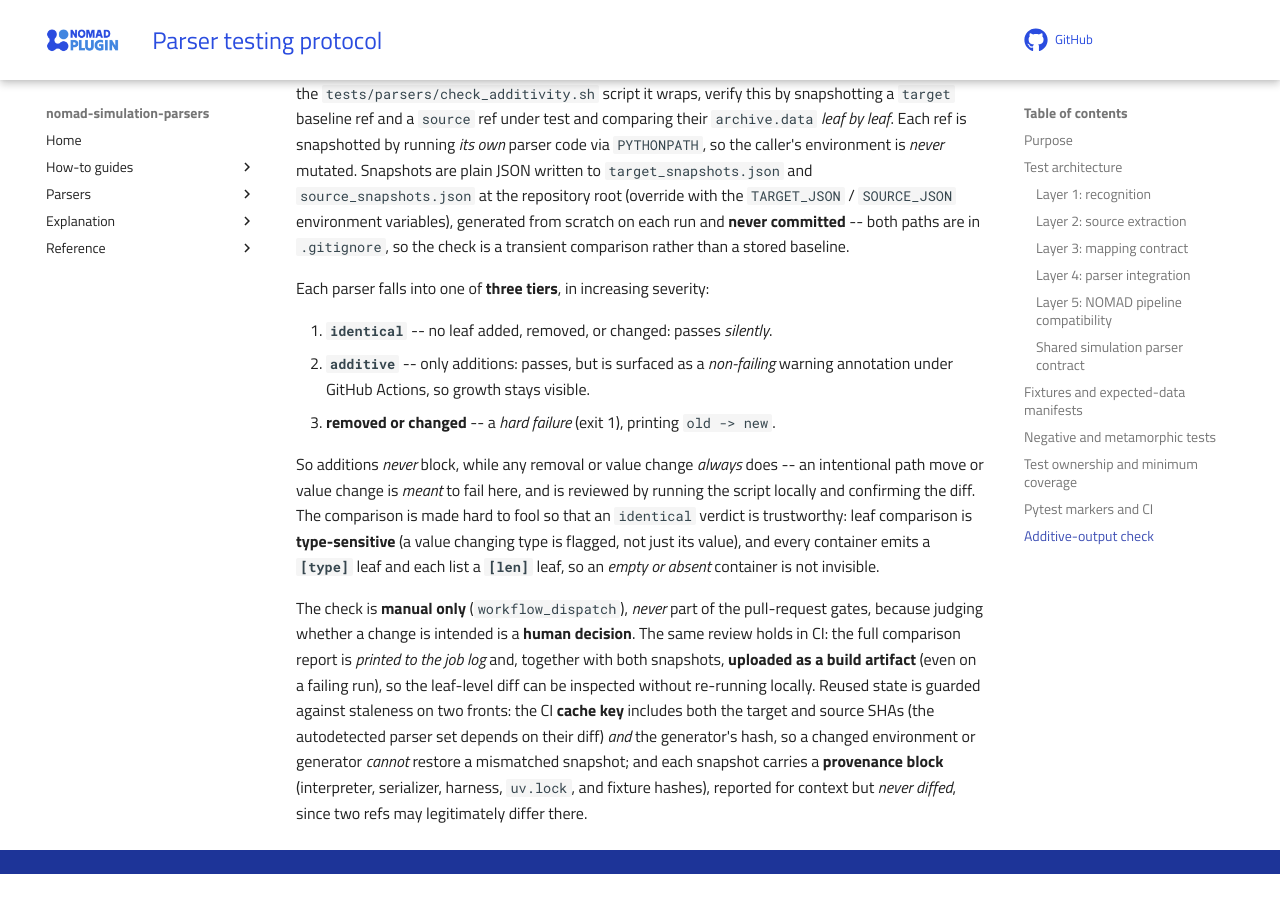
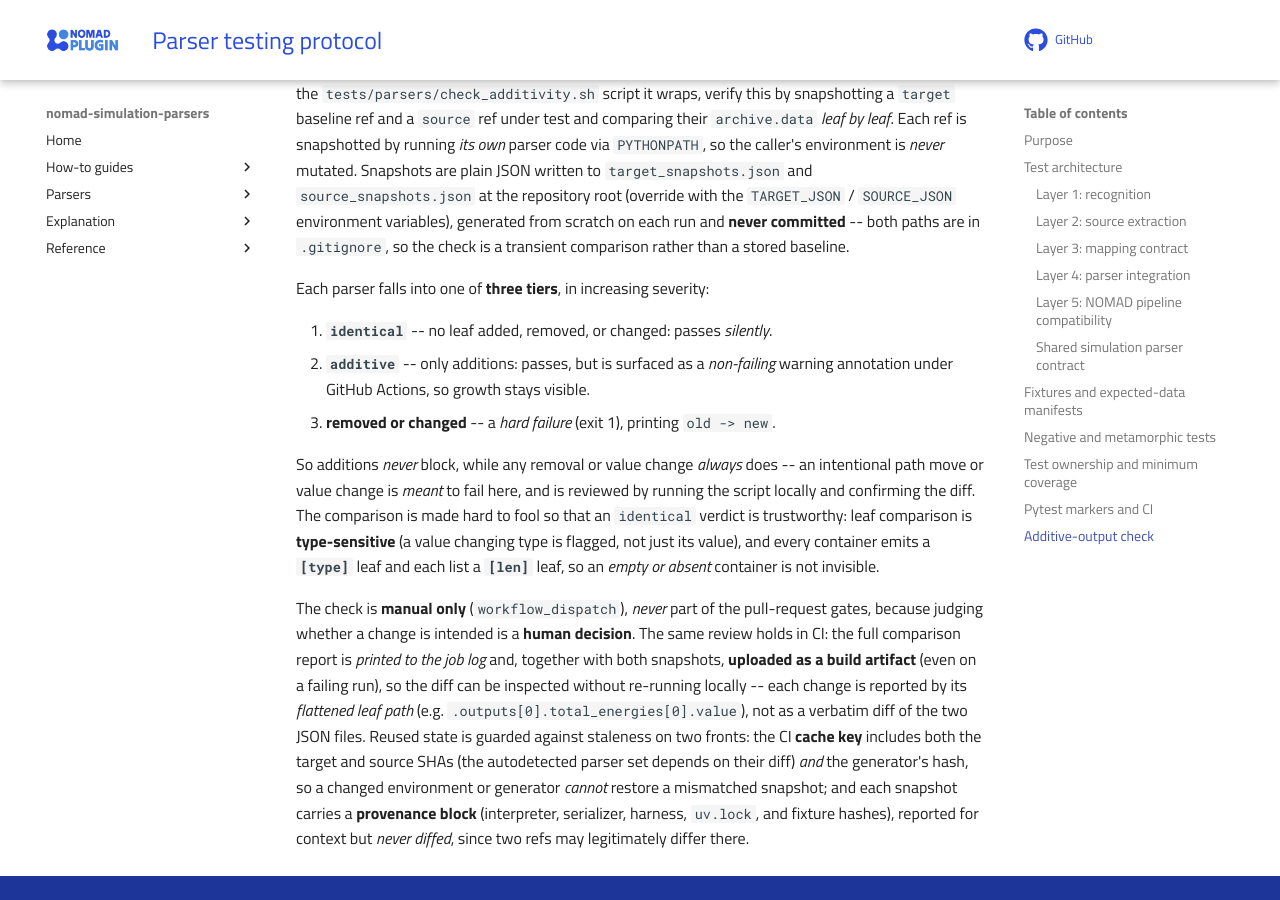
Before and after one commit to FAIRmat-NFDI/nomad-parser-plugins-simulation, an MkDocs documentation site: the page built from docs/how_to/test_parsers.md, in a window 1280 px wide and 900 px high, scrolled down 6554 px. Built offline with MkDocs 1.6.1 and Material for MkDocs 9.7.7, drawn with Linux system fonts in a browser that asks for light colours; comment, search, counter and statistics services are not loaded; before the commit the page ends 7428 px from its top, so only the background shows below that.

Commit message:
Clarify the report shows flattened leaf paths, not a verbatim JSON diff (#189)

```diff
--- a/docs/how_to/test_parsers.md
+++ b/docs/how_to/test_parsers.md
@@ -305,8 +305,10 @@ The check is **manual only** (`workflow_dispatch`), *never* part of the
 pull-request gates, because judging whether a change is intended is a **human
 decision**. The same review holds in CI: the full comparison report is *printed
 to the job log* and, together with both snapshots, **uploaded as a build
-artifact** (even on a failing run), so the leaf-level diff can be inspected
-without re-running locally. Reused state is guarded against staleness on two
+artifact** (even on a failing run), so the diff can be inspected without
+re-running locally -- each change is reported by its *flattened leaf path* (e.g.
+`.outputs[0].total_energies[0].value`), not as a verbatim diff of the two JSON
+files. Reused state is guarded against staleness on two
 fronts: the CI **cache key** includes both the target and source SHAs (the
 autodetected parser set depends on their diff) *and* the generator's hash, so a
 changed environment or generator *cannot* restore a mismatched snapshot; and each
```
Also changed, not shown: 1 other file.
